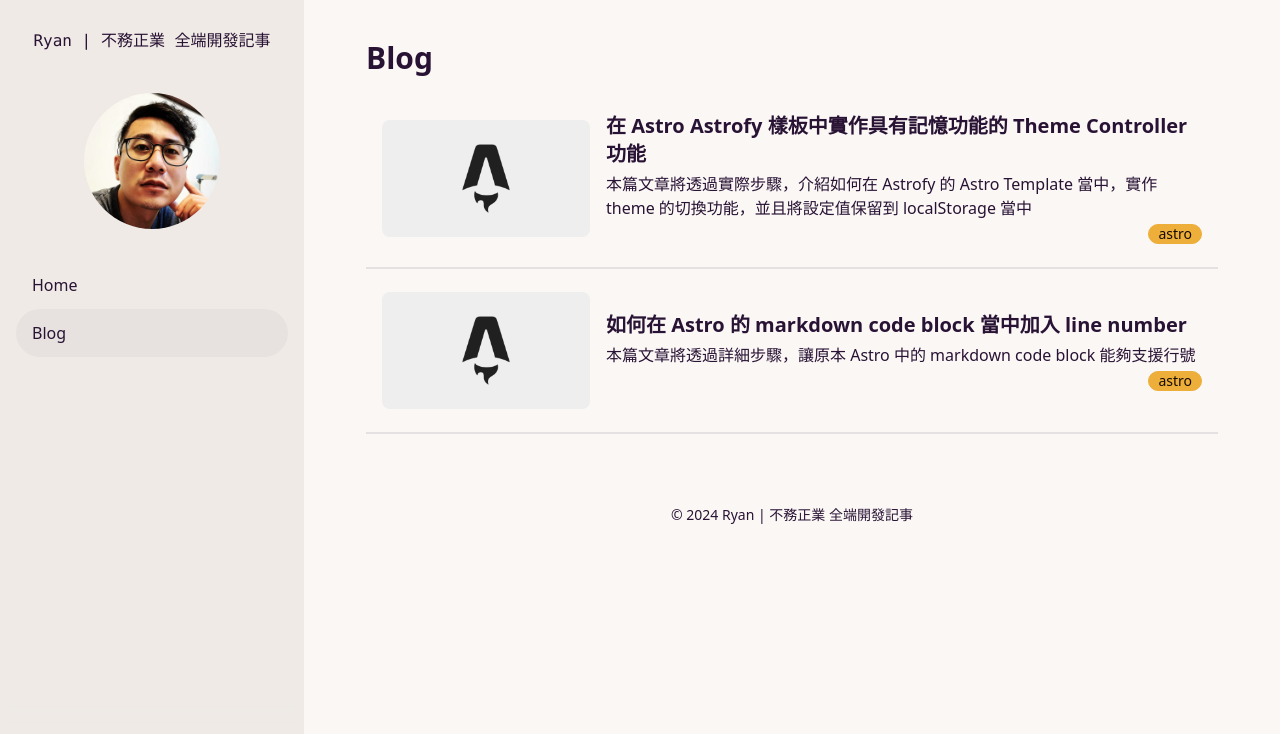
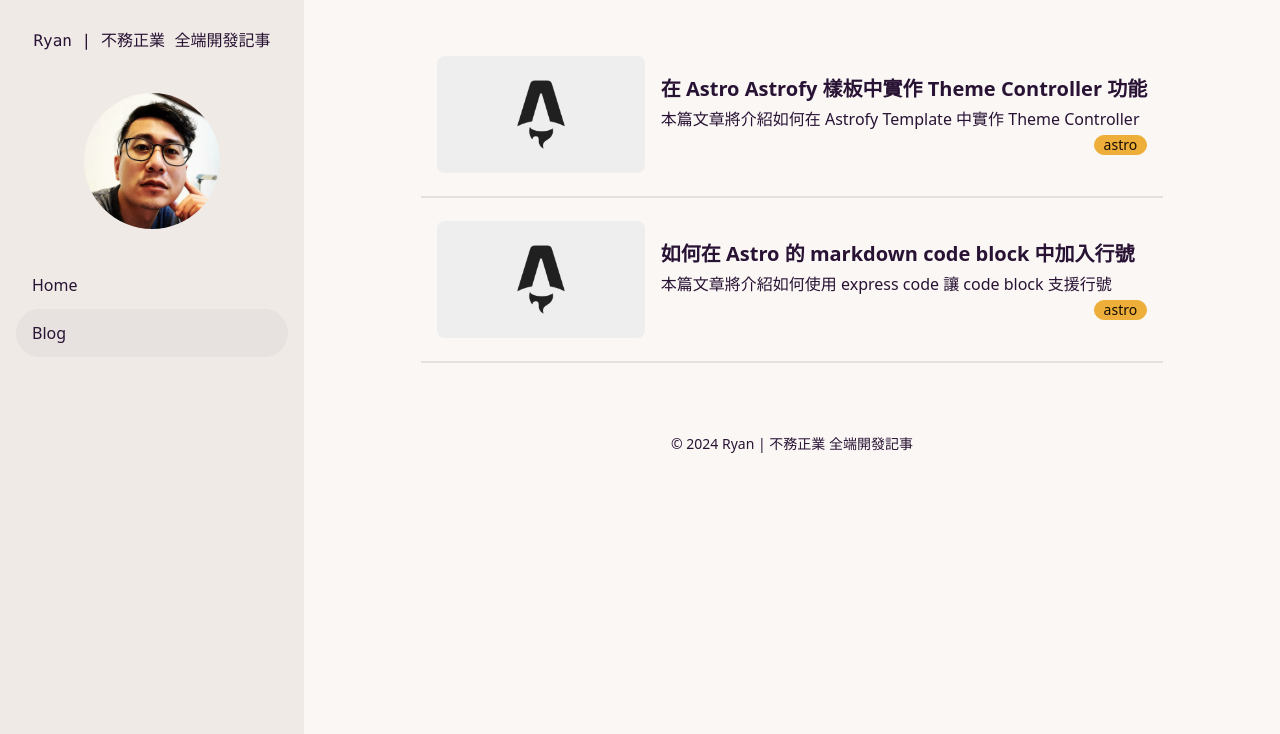
Before and after one commit to ryan10328/ryan10328.github.io, an Astro site: page /blog in a window 1280 px wide. Shown: the top 734 px of the page. Built offline with nearby package versions, Linux system fonts and the light colour scheme; Astro itself is replaced by a stand-in of ours.

Commit message:
shrink title, description length & hide text in blog layout

```diff
--- a/package.json
+++ b/package.json
@@ -1,6 +1,6 @@
 {
-  "name": "astrofy",
-  "description": "Astrofy is a free and open-source template for your Personal Portfolio Website built with Astro and TailwindCSS. Create in minutes a website with Blog, CV, Project Section, Store and RSS Feed.",
+  "name": "ryan10328",
+  "description": "Ryan's Blog",
   "type": "module",
   "version": "3.0.0",
   "private": true,
--- a/src/content/blog/202405/add_line_number_to_markdown_code_block.md
+++ b/src/content/blog/202405/add_line_number_to_markdown_code_block.md
@@ -1,6 +1,6 @@
 ---
-title: "如何在 Astro 的 markdown code block 當中加入 line number"
-description: "本篇文章將透過詳細步驟，讓原本 Astro 中的 markdown code block 能夠支援行號"
+title: "如何在 Astro 的 markdown code block 中加入行號"
+description: "本篇文章將介紹如何使用 express code 讓 code block 支援行號"
 pubDate: "May 17 2024"
 heroImage: "/post_img.webp"
 tags: [ "astro" ]
--- a/src/content/blog/202405/implement_theme_controller_to_your_astro_website.md
+++ b/src/content/blog/202405/implement_theme_controller_to_your_astro_website.md
@@ -1,6 +1,6 @@
 ---
-title: "在 Astro Astrofy 樣板中實作具有記憶功能的 Theme Controller 功能"
-description: "本篇文章將透過實際步驟，介紹如何在 Astrofy 的 Astro Template 當中，實作 theme 的切換功能，並且將設定值保留到 localStorage 當中"
+title: "在 Astro Astrofy 樣板中實作 Theme Controller 功能"
+description: "本篇文章將介紹如何在 Astrofy Template 中實作 Theme Controller"
 pubDate: "May 18 2024"
 heroImage: "/post_img.webp"
 tags: [ "astro" ]
--- a/src/pages/blog/[...page].astro
+++ b/src/pages/blog/[...page].astro
@@ -14,9 +14,9 @@
 ---
 
 <BaseLayout title="Blog" sideBarActiveItemID="blog">
-  <div class="mb-5">
-    <div class="text-3xl w-full font-bold">Blog</div>
-  </div>
+  <!--<div class="mb-5">-->
+  <!--  <div class="text-3xl w-full font-bold">Blog</div>-->
+  <!--</div>-->
 
   {
     page.data.length === 0 ? (
--- a/src/pages/index.astro
+++ b/src/pages/index.astro
@@ -51,7 +51,7 @@
     <!--/>-->
 
     <div>
-        <div class="text-3xl w-full font-bold mb-5 mt-5">Latest Posts</div>
+        <div class="text-3xl w-full font-bold mb-5 mt-5">近期文章</div>
     </div>
 
     {
@@ -64,6 +64,7 @@
                             url={"/blog/" + createSlug(post.data.title, post.slug)}
                             target="_self"
                             badge={post.data.badge}
+                            tags={post.data.tags}
                     />
                     <div class="divider my-0"/>
                 </>
```
